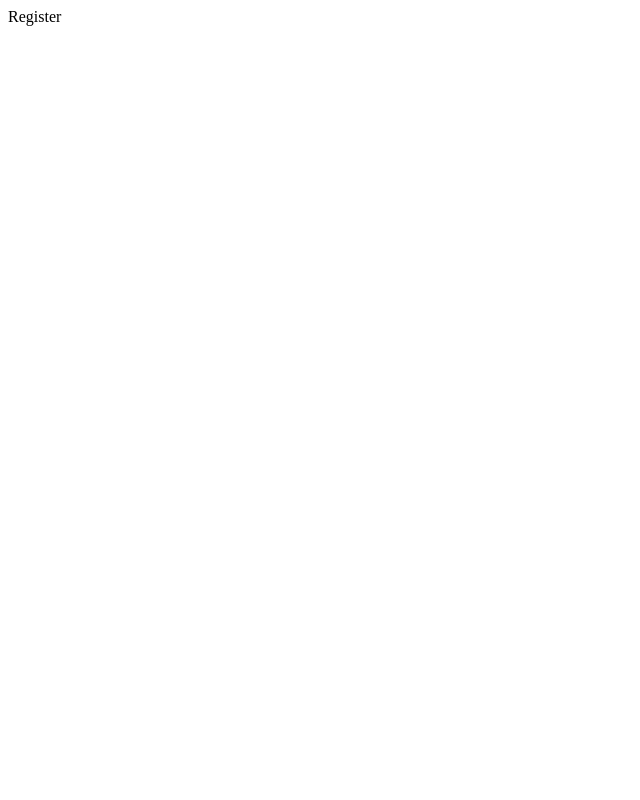
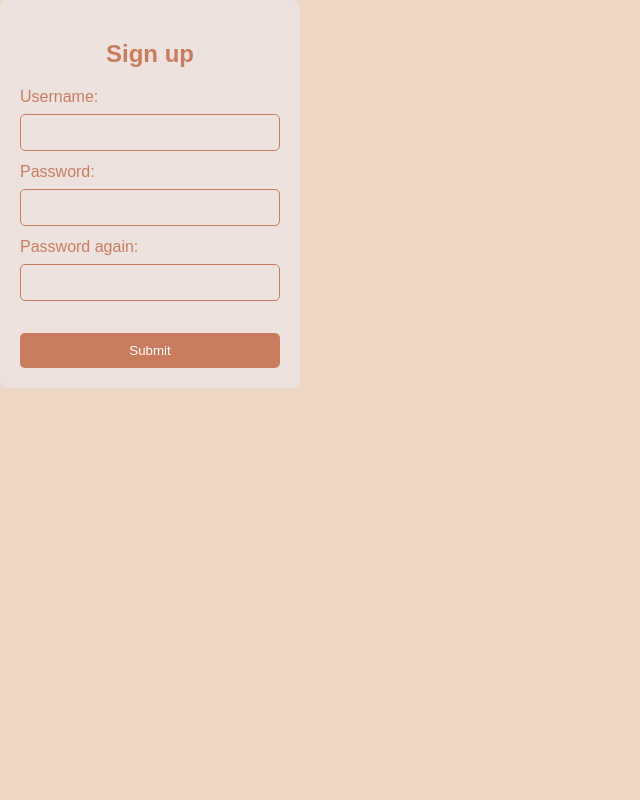
Before and after one commit to Pitsan-Viktoriia/Web_Esp, a Django app: page /accounts/register/ in a window 1280 px wide. Before the commit the part shown is almost empty. Shown: the whole page, without its empty margins (0-640 px from the left). Run offline with Django 5.2, Linux system fonts and the light colour scheme.

Commit message:
implemented html and css for register page

```diff
--- a/hola_espanol/main/templates/register.html
+++ b/hola_espanol/main/templates/register.html
@@ -1,8 +1,18 @@
+<!DOCTYPE html>
 <html>
     <head>
-
+        <link rel="stylesheet" href="/static/main/css/register.css" type="text/css">
     </head>
     <body>
-        Register
+        <form method="POST">
+            <h2>Sign up</h2>
+            <label for="username">Username:</label>
+            <input type="text" name="username" id="username" required>
+            <label for="password1">Password:</label>
+            <input type="password" name="password1" id="password1" required>
+            <label for="password2">Password again:</label>
+            <input type="password" name="password2" id="password2" required>
+            <input type="submit" value="Submit">
+        </form>
     </body>
 </html>
--- /dev/null
+++ b/hola_espanol/static/css/register.css
@@ -0,0 +1,48 @@
+body {
+    font-family: Arial, sans-serif;
+    background-color: #EED7C5;
+    height: 100vh;
+    margin: 0;
+}
+
+form {
+    background-color: #EEE2DF;
+    padding: 20px;
+    border-radius: 8px;
+    width: 300px;
+    box-sizing: border-box;
+}
+
+h2 {
+    color: #C97C5D;
+    text-align: center;
+}
+
+label {
+    display: block;
+    margin-bottom: 8px;
+    color: #C97C5D;
+}
+
+input[type="text"],
+input[type="password"] {
+    width: 100%;
+    padding: 10px;
+    margin-bottom: 12px;
+    background-color: #EEE2DF;
+    border: 1px solid #C97C5D;
+    border-radius: 5px;
+    box-sizing: border-box;
+}
+
+input[type="submit"] {
+    width: 100%;
+    padding: 10px;
+    background-color: #C97C5D;
+    color: white;
+    border: none;
+    border-radius: 5px;
+    cursor: pointer;
+    box-sizing: border-box;
+    margin-top: 20px;
+}
```
Also changed, not shown: hola_espanol/main/static/css/register.css (added, +48 -0 lines).
